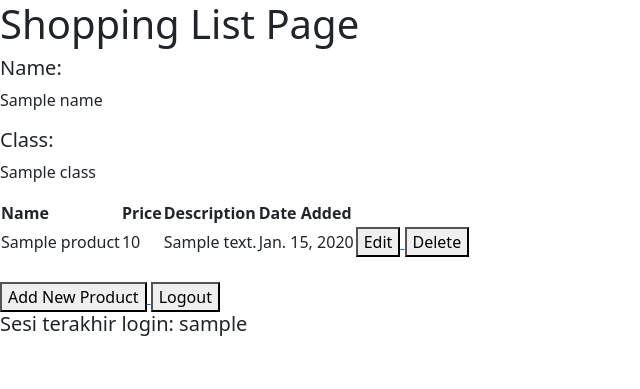
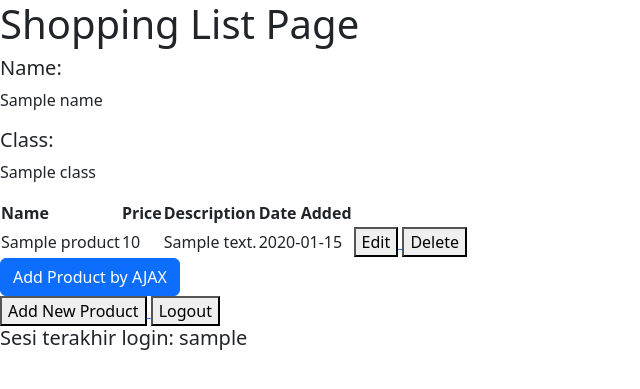
Before and after one commit to resandadezcaasyam/shopping-list, a Django app: template main/templates/main.html in a window 1280 px wide. Shown: the top 389 px of the page, without its empty margins (0-640 px from the left). Run offline with Django 4.2, Linux system fonts and the light colour scheme; tables that the repository leaves empty hold one stand-in row (values such as "Sample post"); the template is opened without the code that fills it: values that come from a table or form of the project are taken from there, most other values are stand-ins (such as "Sample title", 1, 10 or a date in 2020).

Commit message:
Telah Menyelesaikan Tutorial 5

```diff
--- a/main/templates/main.html
+++ b/main/templates/main.html
@@ -9,39 +9,40 @@
     <h5>Class:</h5>
     <p>{{class}}</p>
 
-    <table>
-        <tr>
-            <th>Name</th>
-            <th>Price</th>
-            <th>Description</th>
-            <th>Date Added</th>
-        </tr>
-
-        {% comment %} Berikut cara memperlihatkan data produk di bawah baris ini {% endcomment %}
-
-        {% for product in products %}
-            <tr>
-                <td>{{product.name}}</td>
-                <td>{{product.price}}</td>
-                <td>{{product.description}}</td>
-                <td>{{product.date_added}}</td>
-                <td>
-                    <a href="{% url 'main:edit_product' product.pk %}">
-                        <button>
-                            Edit
-                        </button>
-                    </a>
-                    <a href="{% url 'main:delete_product' product.pk %}">
-                          <button>
-                              Delete
-                          </button>
-                      </a>
-                </td>
-            </tr>
-        {% endfor %}
-    </table>
-
-    <br />
+    <table id="product_table"></table>
+    <button type="button" class="btn btn-primary" data-bs-toggle="modal" data-bs-target="#exampleModal">Add Product by AJAX</button>
+    <div class="modal fade" id="exampleModal" tabindex="-1" aria-labelledby="exampleModalLabel" aria-hidden="true">
+        <div class="modal-dialog">
+            <div class="modal-content">
+                <div class="modal-header">
+                    <h1 class="modal-title fs-5" id="exampleModalLabel">Add New Product</h1>
+                    <button type="button" class="btn-close" data-bs-dismiss="modal" aria-label="Close"></button>
+                </div>
+                <div class="modal-body">
+                    <form id="form" onsubmit="return false;">
+                        {% csrf_token %}
+                        <div class="mb-3">
+                            <label for="name" class="col-form-label">Name:</label>
+                            <input type="text" class="form-control" id="name" name="name"></input>
+                        </div>
+                        <div class="mb-3">
+                            <label for="price" class="col-form-label">Price:</label>
+                            <input type="number" class="form-control" id="price" name="price"></input>
+                        </div>
+                        <div class="mb-3">
+                            <label for="description" class="col-form-label">Description:</label>
+                            <textarea class="form-control" id="description" name="description"></textarea>
+                        </div>
+                    </form>
+                </div>
+                <div class="modal-footer">
+                    <button type="button" class="btn btn-secondary" data-bs-dismiss="modal">Close</button>
+                    <button type="button" class="btn btn-primary" id="button_add" data-bs-dismiss="modal">Add Product</button>
+                </div>
+            </div>
+        </div>
+    </div>
+    <br/>
 
     <a href="{% url 'main:create_product' %}">
         <button>
@@ -56,4 +57,53 @@
     </a>
     <h5>Sesi terakhir login: {{ last_login }}</h5>
 
+    <script>
+        async function getProducts() {
+            return fetch("{% url 'main:get_product_json' %}").then((res) => res.json())
+        }
+        async function refreshProducts() {
+        document.getElementById("product_table").innerHTML = ""
+        const products = await getProducts()
+        let htmlString = `<tr>
+            <th>Name</th>
+            <th>Price</th>
+            <th>Description</th>
+            <th>Date Added</th>
+        </tr>`
+        products.forEach((item) => {
+            htmlString += `\n<tr>
+            <td>${item.fields.name}</td>
+            <td>${item.fields.price}</td>
+            <td>${item.fields.description}</td>
+            <td>${item.fields.date_added}</td>
+            <td>
+                <a href="edit-product/${item.pk}">
+                    <button>
+                        Edit
+                    </button>
+                </a>
+                <a href="delete/${item.pk}">
+                        <button>
+                            Delete
+                        </button>
+                </a>
+            </td>
+        </tr>`
+
+        })
+
+        document.getElementById("product_table").innerHTML = htmlString
+        }
+        refreshProducts()
+        function addProduct() {
+            fetch("{% url 'main:add_product_ajax' %}", {
+                method: "POST",
+                body: new FormData(document.querySelector('#form'))
+            }).then(refreshProducts)
+
+            document.getElementById("form").reset()
+            return false
+        }
+        document.getElementById("button_add").onclick = addProduct
+    </script>
 {% endblock content %}
--- a/main/urls.py
+++ b/main/urls.py
@@ -1,5 +1,5 @@
 from django.urls import path
-from main.views import show_main, create_product
+from main.views import add_product_ajax, get_product_json, show_main, create_product
 from main.views import show_main, create_product, show_xml
 from main.views import show_main, create_product, show_xml, show_json
 from main.views import show_main, create_product, show_xml, show_json, show_xml_by_id, show_json_by_id
@@ -23,5 +23,9 @@ urlpatterns = [
     path('logout/', logout_user, name='logout'),
     path('edit-product/<int:id>', edit_product, name='edit_product'),
     path('delete/<int:id>', delete_product, name='delete_product'), # sesuaikan dengan nama fungsi yang dibuat
+    path('get-product/', get_product_json, name='get_product_json'),
+    path('create-product-ajax/', add_product_ajax, name='add_product_ajax')
+
+
 
 ]
--- a/main/views.py
+++ b/main/views.py
@@ -1,5 +1,5 @@
 from django.shortcuts import render
-from django.http import HttpResponseRedirect
+from django.http import HttpResponseNotFound, HttpResponseRedirect
 from main.forms import ProductForm
 from django.urls import reverse
 from main.models import Product
@@ -14,6 +14,7 @@ from django.contrib.auth.decorators import login_required
 import datetime
 from django.http import HttpResponseRedirect
 from django.urls import reverse
+from django.views.decorators.csrf import csrf_exempt
 
 # Create your views here.
 @login_required(login_url='/login')
@@ -118,3 +119,22 @@ def logout_user(request):
     response = HttpResponseRedirect(reverse('main:login'))
     response.delete_cookie('last_login')
     return response
+
+def get_product_json(request):
+    product_item = Product.objects.all()
+    return HttpResponse(serializers.serialize('json', product_item))
+
+@csrf_exempt
+def add_product_ajax(request):
+    if request.method == 'POST':
+        name = request.POST.get("name")
+        price = request.POST.get("price")
+        description = request.POST.get("description")
+        user = request.user
+
+        new_product = Product(name=name, price=price, description=description, user=user)
+        new_product.save()
+
+        return HttpResponse(b"CREATED", status=201)
+
+    return HttpResponseNotFound()
--- a/templates/base.html
+++ b/templates/base.html
@@ -2,9 +2,12 @@
 <!DOCTYPE html>
 <html lang="en">
     <head>
+        <meta charset="UTF-8" />
+        <meta
+            name="viewport"
+            content="width=device-width, initial-scale=1.0"
+        />
         {% block meta %}
-            <meta charset="UTF-8" />
-            <meta name="viewport" content="width=device-width, initial-scale=1">
         {% endblock meta %}
         <link href="https://cdn.jsdelivr.net/npm/bootstrap@5.3.2/dist/css/bootstrap.min.css" rel="stylesheet" integrity="sha384-T3c6CoIi6uLrA9TneNEoa7RxnatzjcDSCmG1MXxSR1GAsXEV/Dwwykc2MPK8M2HN" crossorigin="anonymous">
         <script src="https://code.jquery.com/jquery-3.6.0.min.js" integrity="sha384-KyZXEAg3QhqLMpG8r+J4jsl5c9zdLKaUk5Ae5f5b1bw6AUn5f5v8FZJoMxm6f5cH1" crossorigin="anonymous"></script>
```
